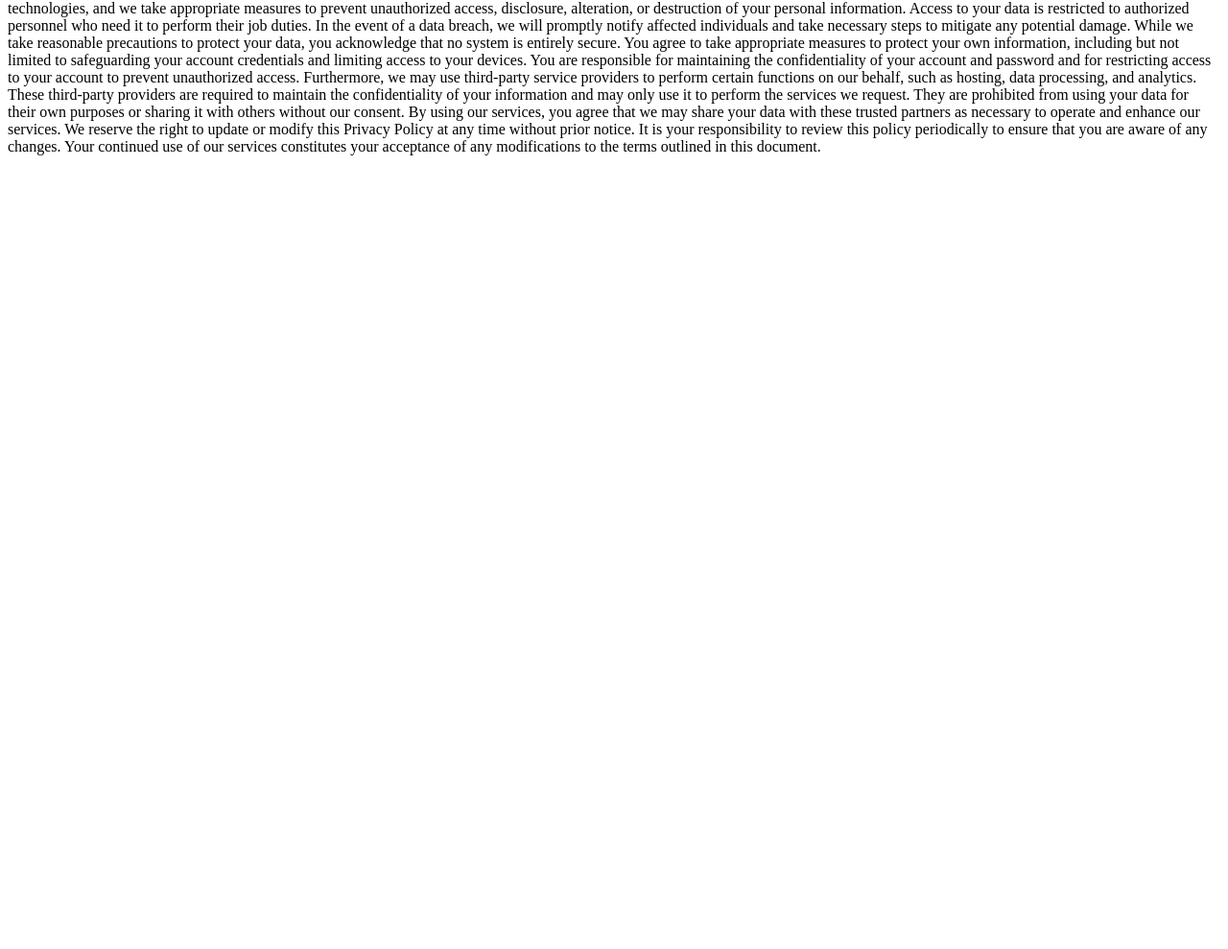
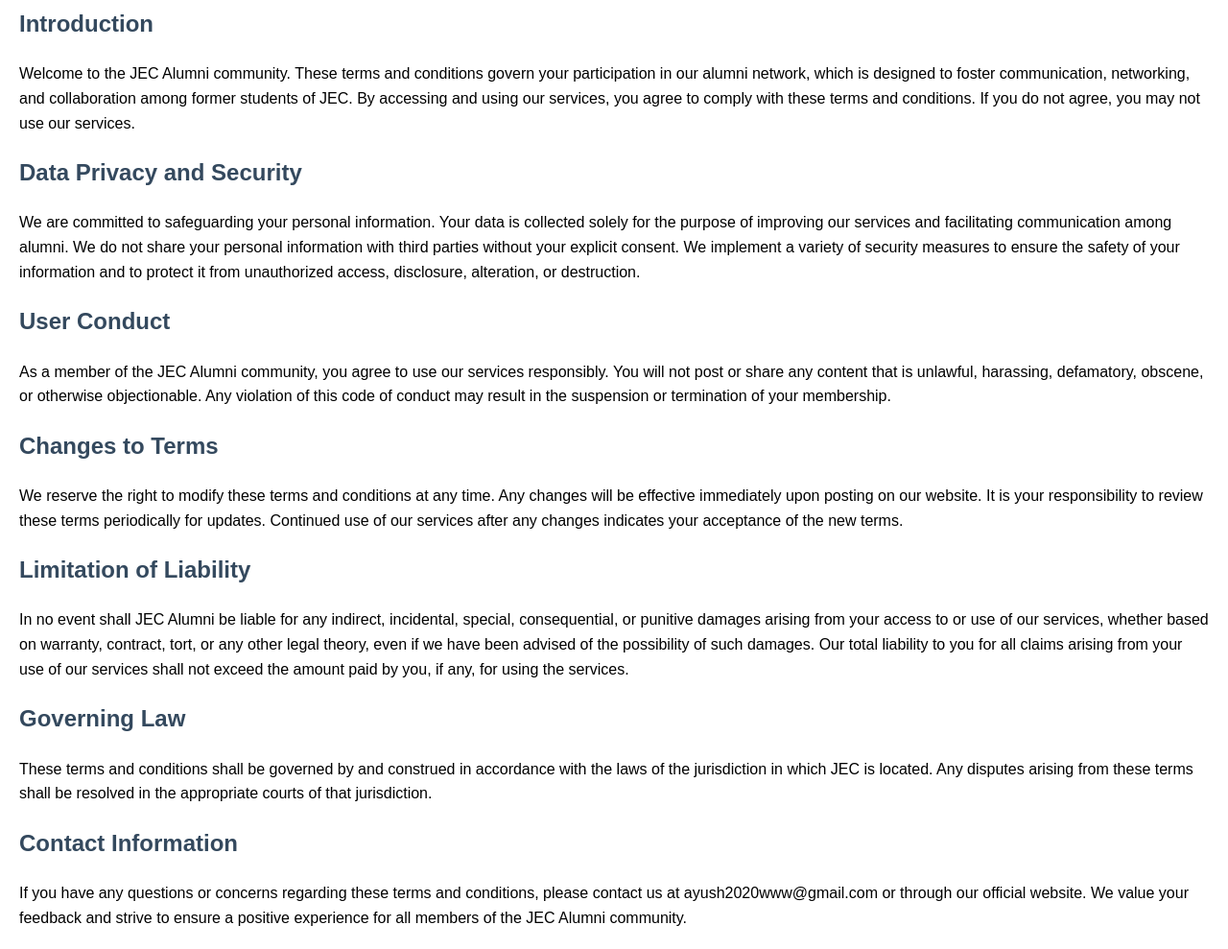
Before and after one commit to ayushchakraverti2022/policy, a plain HTML site: page index.html in a window 1280 px wide. Shown: the part 88-1077 px from the top of the page at 96% size. Before the commit the page ends 800 px from the top, so only its background shows below. Drawn offline with Linux system fonts and the light colour scheme.

Commit message:
Update index.html

```diff
--- a/index.html
+++ b/index.html
@@ -3,20 +3,62 @@
 <head>
     <meta charset="UTF-8">
     <meta name="viewport" content="width=device-width, initial-scale=1.0">
-    <title>Terms and Conditions</title>
+    <title>JEC Alumni Terms & Conditions</title>
+    <style>
+        body {
+            font-family: Arial, sans-serif;
+            line-height: 1.6;
+            margin: 20px;
+        }
+        h1 {
+            color: #2c3e50;
+        }
+        h2 {
+            color: #34495e;
+            margin-top: 20px;
+        }
+        p {
+            margin: 10px 0;
+        }
+    </style>
 </head>
 <body>
 
+    <h1>JEC Alumni Terms & Conditions</h1>
+
+    <h2>Introduction</h2>
     <p>
-        By using our services, you acknowledge and agree to the collection, use, and disclosure of your personal data in accordance with this Privacy Policy. We are committed to safeguarding your personal information and ensuring that your privacy is protected. We only collect data that is necessary for the provision of our services and, in doing so, adhere to the principles of data minimization and purpose limitation. We will not sell, distribute, or lease your personal information to third parties unless we have your explicit permission or are required by law to do so. Any information collected may be used to personalize your experience, improve our services, and ensure the security of your account.
+        Welcome to the JEC Alumni community. These terms and conditions govern your participation in our alumni network, which is designed to foster communication, networking, and collaboration among former students of JEC. By accessing and using our services, you agree to comply with these terms and conditions. If you do not agree, you may not use our services.
+    </p>
 
-        All data is stored securely using industry-standard encryption technologies, and we take appropriate measures to prevent unauthorized access, disclosure, alteration, or destruction of your personal information. Access to your data is restricted to authorized personnel who need it to perform their job duties. In the event of a data breach, we will promptly notify affected individuals and take necessary steps to mitigate any potential damage.
+    <h2>Data Privacy and Security</h2>
+    <p>
+        We are committed to safeguarding your personal information. Your data is collected solely for the purpose of improving our services and facilitating communication among alumni. We do not share your personal information with third parties without your explicit consent. We implement a variety of security measures to ensure the safety of your information and to protect it from unauthorized access, disclosure, alteration, or destruction.
+    </p>
 
-        While we take reasonable precautions to protect your data, you acknowledge that no system is entirely secure. You agree to take appropriate measures to protect your own information, including but not limited to safeguarding your account credentials and limiting access to your devices. You are responsible for maintaining the confidentiality of your account and password and for restricting access to your account to prevent unauthorized access.
+    <h2>User Conduct</h2>
+    <p>
+        As a member of the JEC Alumni community, you agree to use our services responsibly. You will not post or share any content that is unlawful, harassing, defamatory, obscene, or otherwise objectionable. Any violation of this code of conduct may result in the suspension or termination of your membership.
+    </p>
 
-        Furthermore, we may use third-party service providers to perform certain functions on our behalf, such as hosting, data processing, and analytics. These third-party providers are required to maintain the confidentiality of your information and may only use it to perform the services we request. They are prohibited from using your data for their own purposes or sharing it with others without our consent. By using our services, you agree that we may share your data with these trusted partners as necessary to operate and enhance our services.
+    <h2>Changes to Terms</h2>
+    <p>
+        We reserve the right to modify these terms and conditions at any time. Any changes will be effective immediately upon posting on our website. It is your responsibility to review these terms periodically for updates. Continued use of our services after any changes indicates your acceptance of the new terms.
+    </p>
 
-        We reserve the right to update or modify this Privacy Policy at any time without prior notice. It is your responsibility to review this policy periodically to ensure that you are aware of any changes. Your continued use of our services constitutes your acceptance of any modifications to the terms outlined in this document.
+    <h2>Limitation of Liability</h2>
+    <p>
+        In no event shall JEC Alumni be liable for any indirect, incidental, special, consequential, or punitive damages arising from your access to or use of our services, whether based on warranty, contract, tort, or any other legal theory, even if we have been advised of the possibility of such damages. Our total liability to you for all claims arising from your use of our services shall not exceed the amount paid by you, if any, for using the services.
+    </p>
+
+    <h2>Governing Law</h2>
+    <p>
+        These terms and conditions shall be governed by and construed in accordance with the laws of the jurisdiction in which JEC is located. Any disputes arising from these terms shall be resolved in the appropriate courts of that jurisdiction.
+    </p>
+
+    <h2>Contact Information</h2>
+    <p>
+        If you have any questions or concerns regarding these terms and conditions, please contact us at ayush2020www@gmail.com or through our official website. We value your feedback and strive to ensure a positive experience for all members of the JEC Alumni community.
     </p>
 
 </body>
```
